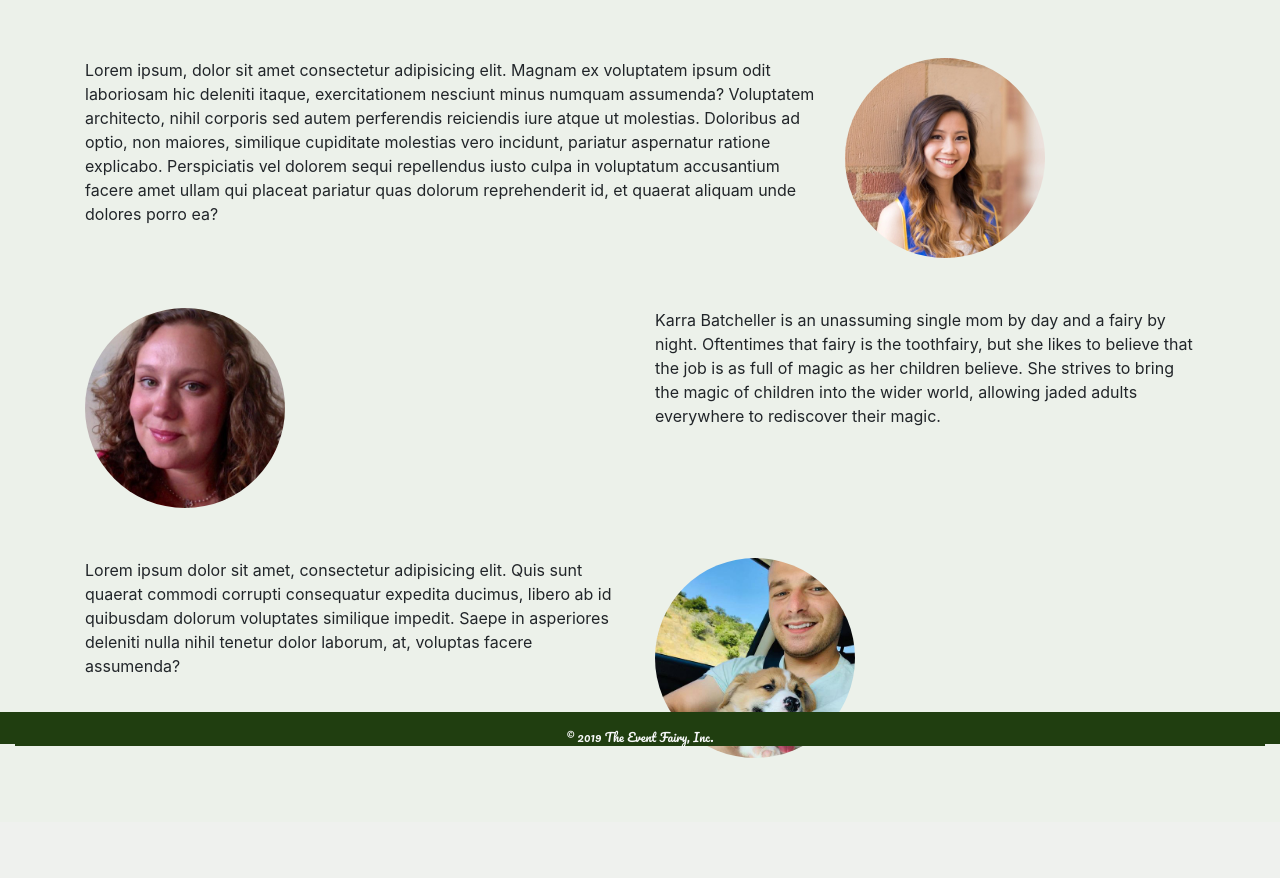
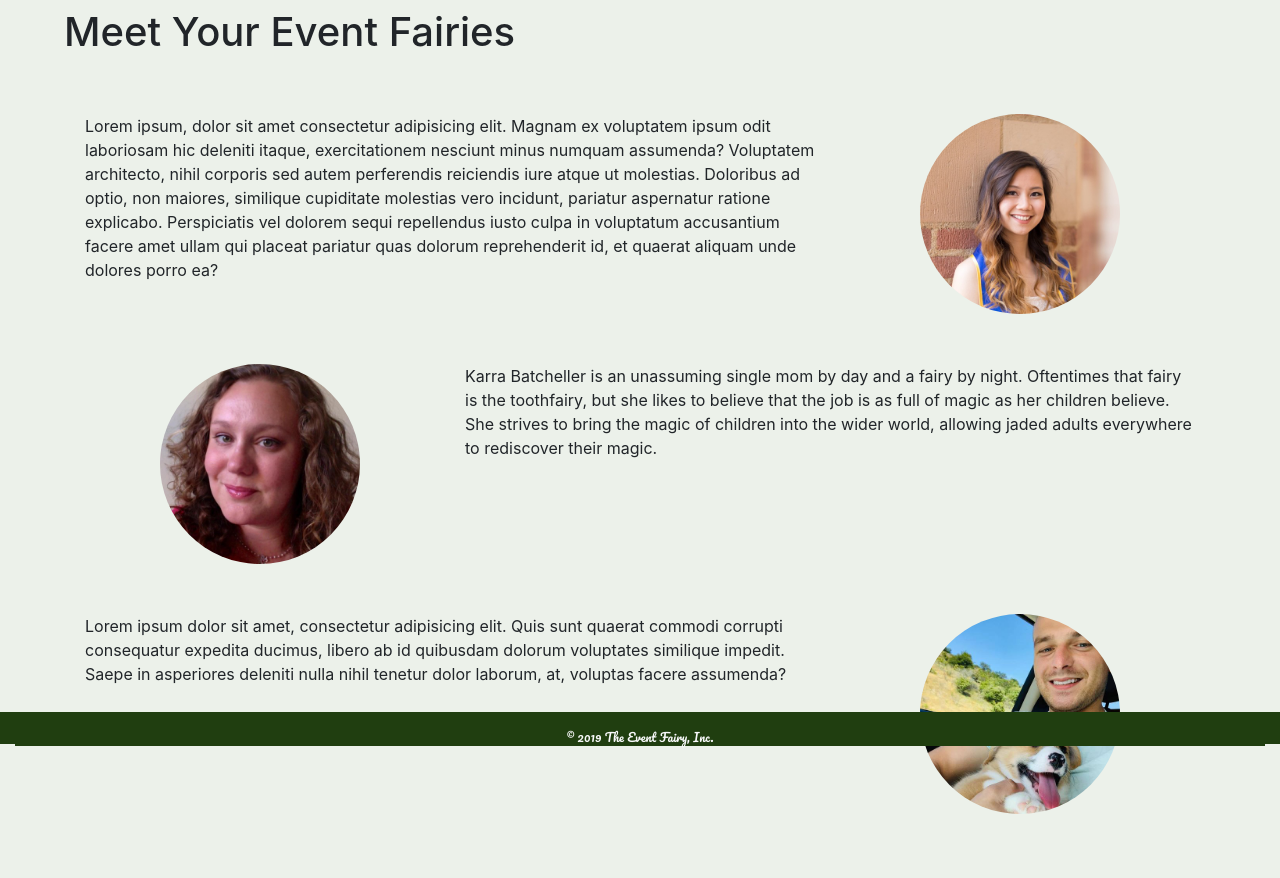
Before and after one commit to tranln025/the-event-fairy, a Django app: page /about/ in a window 1280 px wide. Shown: the part 56-934 px from the top of the page. Before the commit the page ends 814 px from the top, so only its background shows below. Run offline with Django 3.2, Linux system fonts and the light colour scheme; some libraries are stand-ins or nearby versions.

Commit message:
Adjusts About styling

```diff
--- a/project_2_app/static/css/main.css
+++ b/project_2_app/static/css/main.css
@@ -34,7 +34,7 @@ main {
     padding: 5%;
 }
 
-.navbar-2 {
+.footer {
     position: fixed;
     clear: both;
     width: 100%;
@@ -110,3 +110,7 @@ img {
     height:200px;
     border-radius: 50%;
 }
+
+.img-container {
+    text-align: center;
+}
--- a/project_2_app/templates/about.html
+++ b/project_2_app/templates/about.html
@@ -3,12 +3,14 @@
 
 {% block content %}
 
+<h1>Meet Your Event Fairies</h1>
+
 <div class="container home-container">
     <div class="row">
-        <div class="col-xs-12 col-sm-6 col-md-8">
+        <div class="col-xs-12 col-md-8">
             Lorem ipsum, dolor sit amet consectetur adipisicing elit. Magnam ex voluptatem ipsum odit laboriosam hic deleniti itaque, exercitationem nesciunt minus numquam assumenda? Voluptatem architecto, nihil corporis sed autem perferendis reiciendis iure atque ut molestias. Doloribus ad optio, non maiores, similique cupiditate molestias vero incidunt, pariatur aspernatur ratione explicabo. Perspiciatis vel dolorem sequi repellendus iusto culpa in voluptatum accusantium facere amet ullam qui placeat pariatur quas dolorum reprehenderit id, et quaerat aliquam unde dolores porro ea?
         </div>
-        <div class="col-xs-6 col-md-4">
+        <div class="col-xs-6 col-md-4 img-container">
             <img class='about-img' src="{% static '/images/lihn.jpeg' %}" alt="lihn">
         </div>
     </div>
@@ -17,11 +19,11 @@
 <div class="container home-container">
     <div class="row">
 
-        <div class="col-xs-6 col-md-6">
+        <div class="col-xs-6 col-md-4 img-container">
             <img class='about-img' src="{% static 'images/karra.jpeg' %}" alt="karra">
         </div>
 
-        <div class="col-xs-6 col-md-6">
+        <div class="col-xs-6 col-md-8">
             Karra Batcheller is an unassuming single mom by day and a fairy by night.  Oftentimes that fairy is the toothfairy, but she likes to believe that the job is as full of magic as her children believe.  She strives to bring the magic of children into the wider world, allowing jaded adults everywhere to rediscover their magic.
         </div>
 
@@ -31,11 +33,11 @@
 <div class="container home-container">
     <div class="row">
 
-        <div class="col-xs-6 col-md-6">
+        <div class="col-xs-6 col-md-8">
             Lorem ipsum dolor sit amet, consectetur adipisicing elit. Quis sunt quaerat commodi corrupti consequatur expedita ducimus, libero ab id quibusdam dolorum voluptates similique impedit. Saepe in asperiores deleniti nulla nihil tenetur dolor laborum, at, voluptas facere assumenda?
         </div>
 
-        <div class="col-xs-12 col-md-6">
+        <div class="col-xs-6 col-md-4 img-container">
             <img class='about-img' src="{% static 'images/daniel.jpeg' %}" alt="daniel">
         </div>
 
--- a/project_2_app/templates/base.html
+++ b/project_2_app/templates/base.html
@@ -62,7 +62,7 @@
         {% endblock %}
     </main>
 
-<footer class="container-fluid navbar-2 text-light py-3 fixed-bottom">
+    <footer class="footer container-fluid navbar-2 text-light py-3 fixed-bottom">
         <!-- <div class="container navbar-2 fixed-bottom footer text-light mt-auto py-3"> -->
             <nav>
                 &copy 2019   The Event Fairy, Inc.
```
Lines whose indentation alone changed are shown as unchanged.
